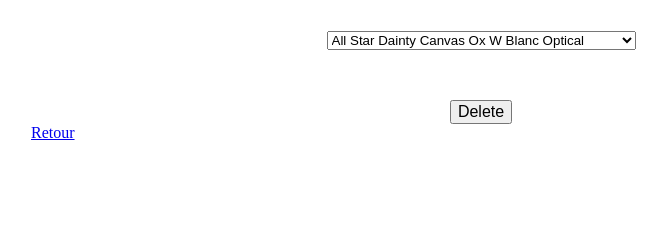
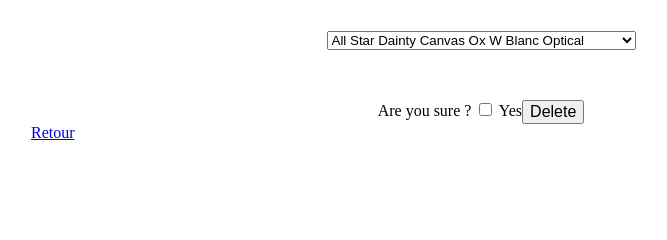
Before and after one commit to AchilleJ/Back-office_Chaustore, a PHP site: page /php/delete_product.php in a window 1280 px wide. Shown: the part 191-431 px from the top of the page, without its empty margins (159-826 px from the left). Run offline with PHP 8.4, Linux system fonts and the light colour scheme; data comes from the database, SQL or seed files in the repository; data that the repository does not hold is empty.

Commit message:
confirmation to delete product

```diff
--- a/php/delete_product.php
+++ b/php/delete_product.php
@@ -15,13 +15,16 @@
 		<h2 class="h2_product">Select a <?php echo $choix ?> you want to delete:</h2>
 
 		<?php
-		if (isset($_POST['product'])) {
+		if (isset($_POST['product']) && (isset($_POST["confirmation"]) && ($_POST["confirmation"]) == "yes")) {
 			$product_name = $_POST['product'] ;
 			$id = mysqli_query($conn,"SELECT id from product where name = '$product_name'");
 			$row = mysqli_fetch_row($id);
 			mysqli_query($conn,"DELETE from stock where product_id = $row[0]");
 			mysqli_query($conn,"DELETE from product where name = '$product_name'");
 			?><p class="correct">Successful deletion</p><?php
+		}
+		if (isset($_POST['product']) && !isset($_POST["confirmation"])) {
+			?><p class="error">Error, you must check "yes"</p><?php
 		}
 		?>
 
@@ -38,12 +41,16 @@
 			</select>
 		</div>
 
-		<form method="post" action="delete_product.php" id="delete_product">
+		<form method="post" action="" id="delete_product">
+			<div>
+				<label>Are you sure ?</label>
+				<input type="checkbox" name="confirmation" value="yes"> Yes </input>
+			</div>
+
 			<input type="submit" name="ok" value="Delete">
 
 			<input type="hidden" name="choix" value="<?php echo $choix;?>">  <!-- garder en memoire le choix dans $_POST -->
 		</form>
 		<a href="../index.php">Retour</a>
-
 	</body>
 	</html>
```
Also changed, not shown: php/add_product.php (+8 -5 lines).
